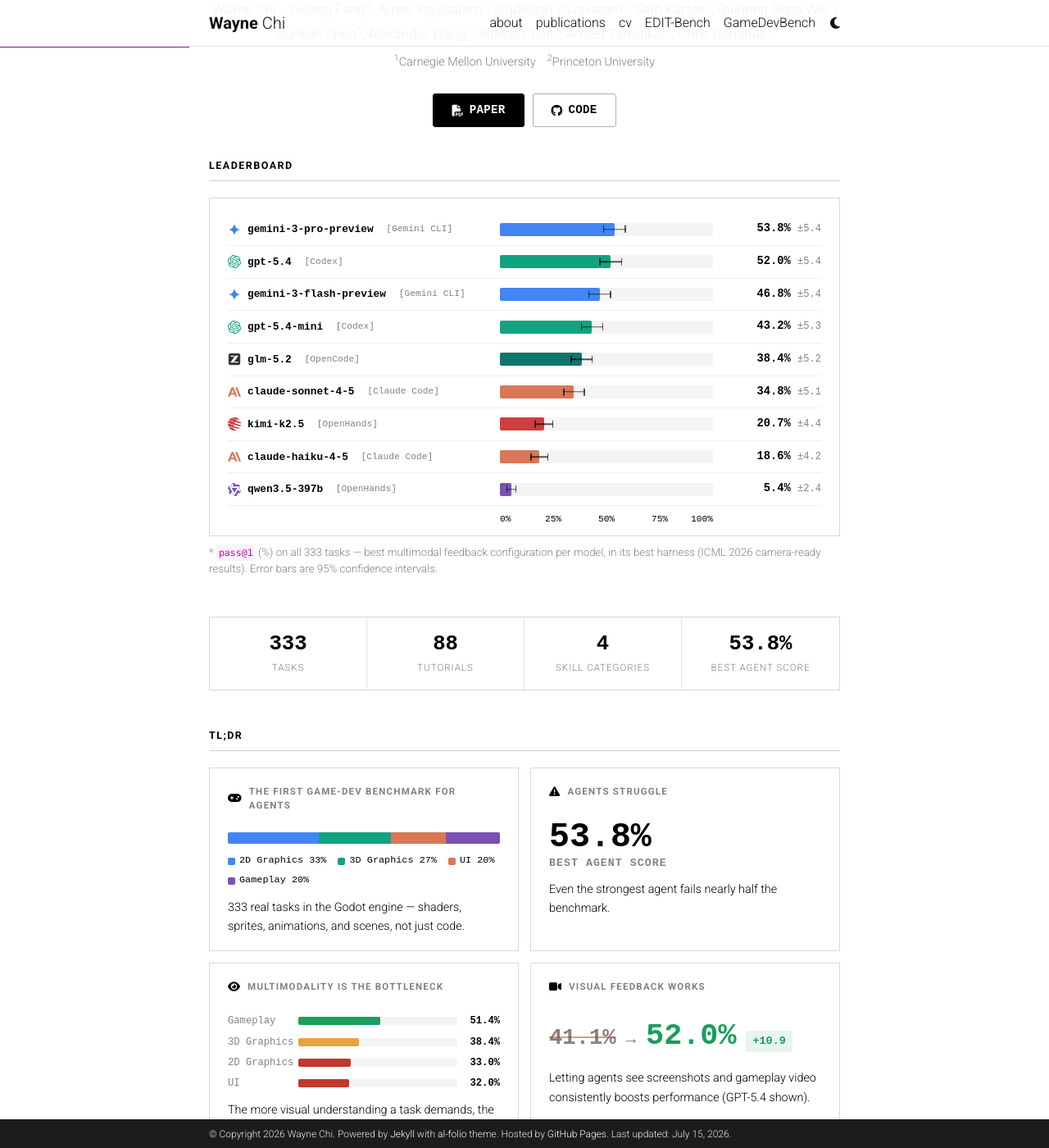
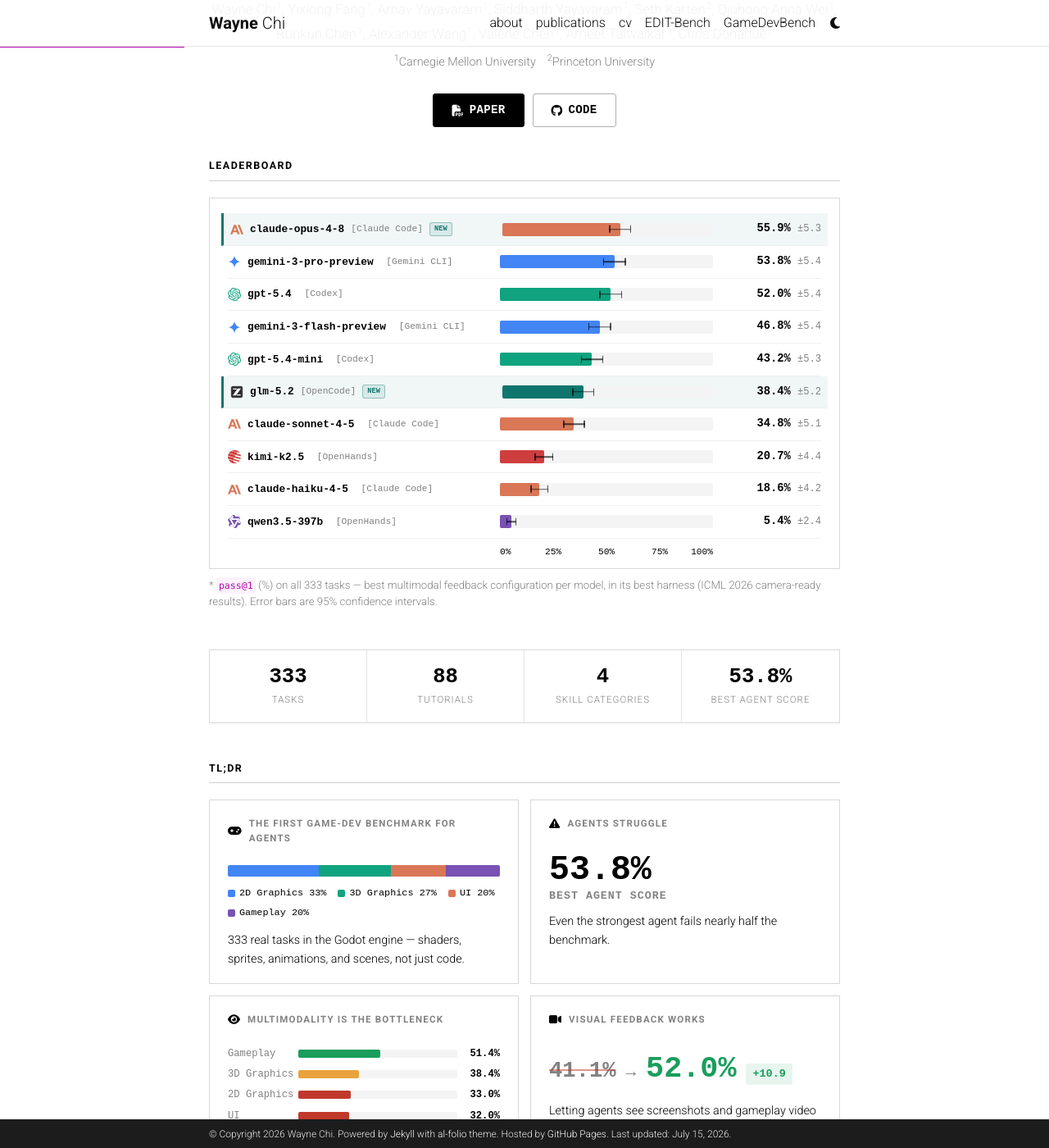
Before and after one commit to waynchi/waynchi.github.io, a Jekyll site: the page built from _pages/gamedevbench.md, in a window 1280 px wide and 1400 px high, scrolled down 299 px. Shown: the whole window at 82% size. Built offline with Jekyll 4.4.1, drawn with Linux system fonts in a browser that asks for light colours; comment, search, counter and statistics services are not loaded; a style sheet for code colours, icons or effects is not loaded; part of the change alters nothing that is shown.

Commit message:
Add Opus 4.8 leaderboard result

```diff
--- a/_pages/gamedevbench.md
+++ b/_pages/gamedevbench.md
@@ -340,6 +340,12 @@ nav_order: 100
     padding: 9px 0;
     border-bottom: 1px solid #efefef;
   }
+  .gdb-bar-row.new {
+    margin: 0 -8px;
+    padding: 9px 8px;
+    background: rgba(15, 118, 110, 0.06);
+    border-left: 3px solid #0f766e;
+  }
   .gdb-bar-row:last-of-type {
     border-bottom: none;
   }
@@ -353,16 +359,34 @@ nav_order: 100
     gap: 8px;
     white-space: nowrap;
     overflow: hidden;
+    min-width: 0;
   }
   .gdb-bar-label .logo {
     width: 16px;
     height: 16px;
     flex-shrink: 0;
   }
+  .gdb-model-name {
+    min-width: 0;
+    overflow: hidden;
+    text-overflow: ellipsis;
+  }
   .gdb-bar-label .harness {
     font-weight: 400;
     color: var(--global-text-color-light);
     font-size: 0.88em;
+  }
+  .gdb-new-badge {
+    flex-shrink: 0;
+    border: 1px solid rgba(15, 118, 110, 0.35);
+    background: rgba(15, 118, 110, 0.1);
+    color: #0f766e;
+    border-radius: 3px;
+    padding: 1px 5px;
+    font-family: 'SF Mono', 'Fira Code', 'Courier New', monospace;
+    font-size: 0.68em;
+    font-weight: 700;
+    text-transform: uppercase;
   }
   .gdb-bar-track {
     position: relative;
@@ -475,6 +499,15 @@ nav_order: 100
   html[data-theme='dark'] .gdb-bar-row {
     border-bottom-color: #282828;
   }
+  html[data-theme='dark'] .gdb-bar-row.new {
+    background: rgba(20, 184, 166, 0.1);
+    border-left-color: #14b8a6;
+  }
+  html[data-theme='dark'] .gdb-new-badge {
+    border-color: rgba(20, 184, 166, 0.45);
+    background: rgba(20, 184, 166, 0.14);
+    color: #5eead4;
+  }
   html[data-theme='dark'] .gdb-bar-track {
     background: #242424;
   }
@@ -535,6 +568,14 @@ nav_order: 100
 <div class="gdb-section">
   <h2 id="leaderboard">Leaderboard</h2>
   <div class="gdb-chart">
+    <div class="gdb-bar-row new">
+      <div class="gdb-bar-label"><img class="logo" src="/assets/img/logos/anthropic.svg" alt="anthropic"><span class="gdb-model-name">claude-opus-4-8</span><span class="harness">[Claude Code]</span><span class="gdb-new-badge">New</span></div>
+      <div class="gdb-bar-track">
+        <div class="gdb-bar-fill" style="width:55.9%;background:#d97757;"></div>
+        <div class="gdb-bar-err" style="left:50.6%;width:10.6%;"></div>
+      </div>
+      <div class="gdb-bar-score">55.9% <span class="ci">±5.3</span></div>
+    </div>
     <div class="gdb-bar-row">
       <div class="gdb-bar-label"><img class="logo" src="/assets/img/logos/gemini.svg" alt="gemini">gemini-3-pro-preview&nbsp;<span class="harness">[Gemini CLI]</span></div>
       <div class="gdb-bar-track">
@@ -567,8 +608,8 @@ nav_order: 100
       </div>
       <div class="gdb-bar-score">43.2% <span class="ci">±5.3</span></div>
     </div>
-    <div class="gdb-bar-row">
-      <div class="gdb-bar-label"><img class="logo" src="/assets/img/logos/zai.svg" alt="Z.ai">glm-5.2&nbsp;<span class="harness">[OpenCode]</span></div>
+    <div class="gdb-bar-row new">
+      <div class="gdb-bar-label"><img class="logo" src="/assets/img/logos/zai.svg" alt="Z.ai"><span class="gdb-model-name">glm-5.2</span><span class="harness">[OpenCode]</span><span class="gdb-new-badge">New</span></div>
       <div class="gdb-bar-track">
         <div class="gdb-bar-fill" style="width:38.4%;background:#0f766e;"></div>
         <div class="gdb-bar-err" style="left:33.2%;width:10.4%;"></div>
```
